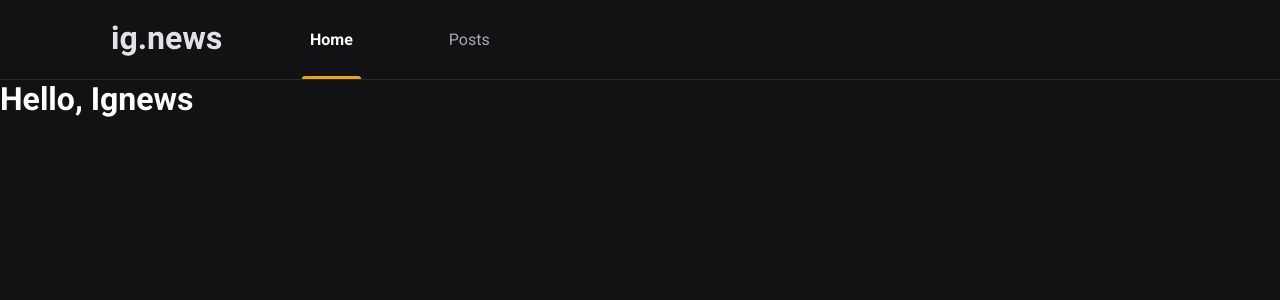
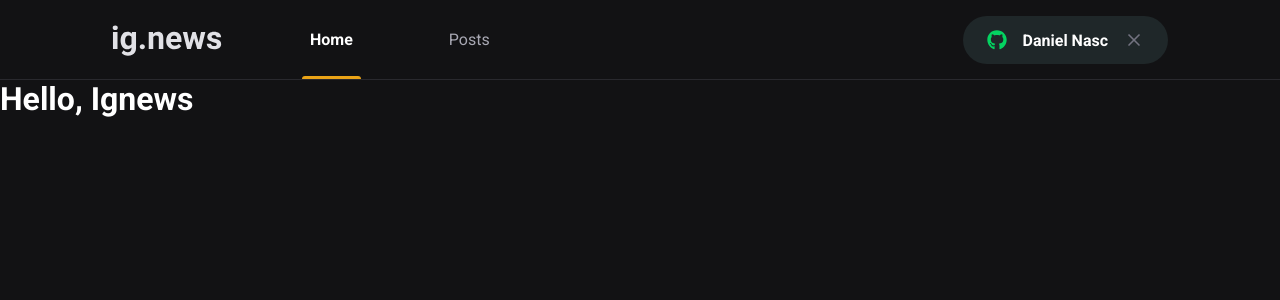
Before and after one commit to DanielNasc/ignews, a Next.js app: page / in a window 1280 px wide. Shown: the top 300 px of the page. Built offline with nearby package versions, Linux system fonts and the light colour scheme.

Commit message:
SignInButton

```diff
--- a/package.json
+++ b/package.json
@@ -12,6 +12,7 @@
     "next": "12.2.2",
     "react": "18.2.0",
     "react-dom": "18.2.0",
+    "react-icons": "^4.4.0",
     "sass": "^1.53.0"
   },
   "devDependencies": {
--- a/src/components/Header/index.tsx
+++ b/src/components/Header/index.tsx
@@ -1,4 +1,5 @@
 import Image from "next/image";
+import { SignInButton } from "../SignInButton";
 
 import styles from "./styles.module.scss";
 
@@ -14,6 +15,8 @@
           </a>
           <a href="#">Posts</a>
         </nav>
+
+        <SignInButton />
       </div>
     </header>
   );
--- a/src/components/Header/styles.module.scss
+++ b/src/components/Header/styles.module.scss
@@ -51,4 +51,8 @@
             }
         }
     }
+
+    button {
+        margin-left: auto;
+    }
 }
--- /dev/null
+++ b/src/components/SignInButton/index.tsx
@@ -0,0 +1,18 @@
+import { FaGithub } from "react-icons/fa";
+import { FiX } from "react-icons/fi";
+import styles from "./styles.module.scss";
+
+export function SignInButton() {
+  const isUserSignedIn = true;
+
+  return isUserSignedIn ? (
+    <button type="button" className={styles.signInButton}>
+      <FaGithub color="04d361" /> Daniel Nasc
+      <FiX color="737380" className={styles.closeIcon} />
+    </button>
+  ) : (
+    <button type="button" className={styles.signInButton}>
+      <FaGithub color="eba417" /> Sign In with Github
+    </button>
+  );
+}
--- /dev/null
+++ b/src/components/SignInButton/styles.module.scss
@@ -0,0 +1,33 @@
+.signInButton {
+    height: 3rem;
+    border-radius: 3rem;
+    background: var(--gray-850);
+    border: 0;
+    padding: 0 1.5rem;
+
+    display: flex;
+    align-items: center;
+    justify-content: center;
+
+    color: var(--white);
+    font-weight: bold;
+
+    svg {
+        width: 20px;
+        height: 20px;
+    }
+
+    svg:first-child {
+        margin-right: 1rem;
+    }
+
+    svg.closeIcon {
+        margin-left: 1rem;
+    }
+
+    transition: filter 0.2s;
+
+    &:hover {
+        filter: brightness(0.8);
+    }
+}
--- a/src/styles/global.scss
+++ b/src/styles/global.scss
@@ -10,6 +10,7 @@
     --gray-50: #e1e1e6;
     --gray-300: #a8a8b3;
     --gray-800: #29292e;
+    --gray-850: #1f2729;
     --gray-900: #121214;
 
     --cyan-500: #61dafb;
```
Also changed, not shown: 1 other file (tests, documents, lock files or other folders).
